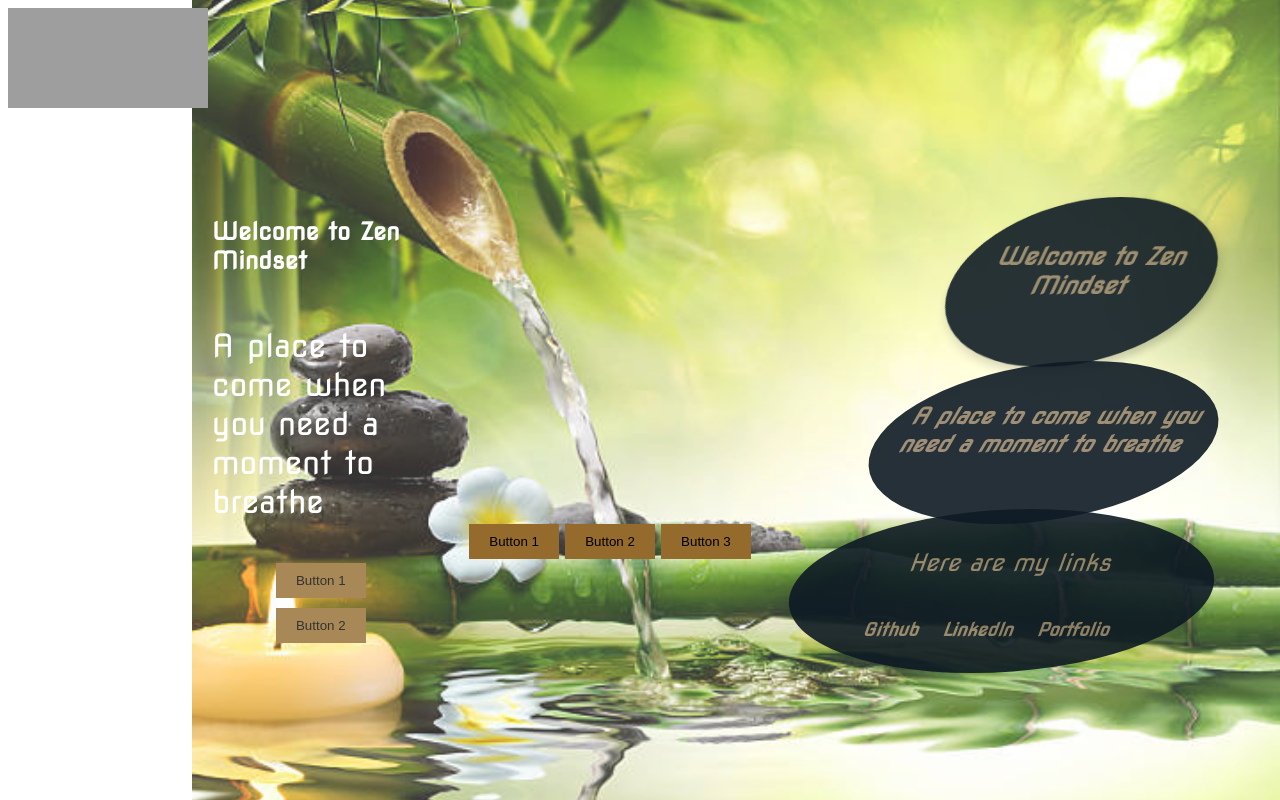
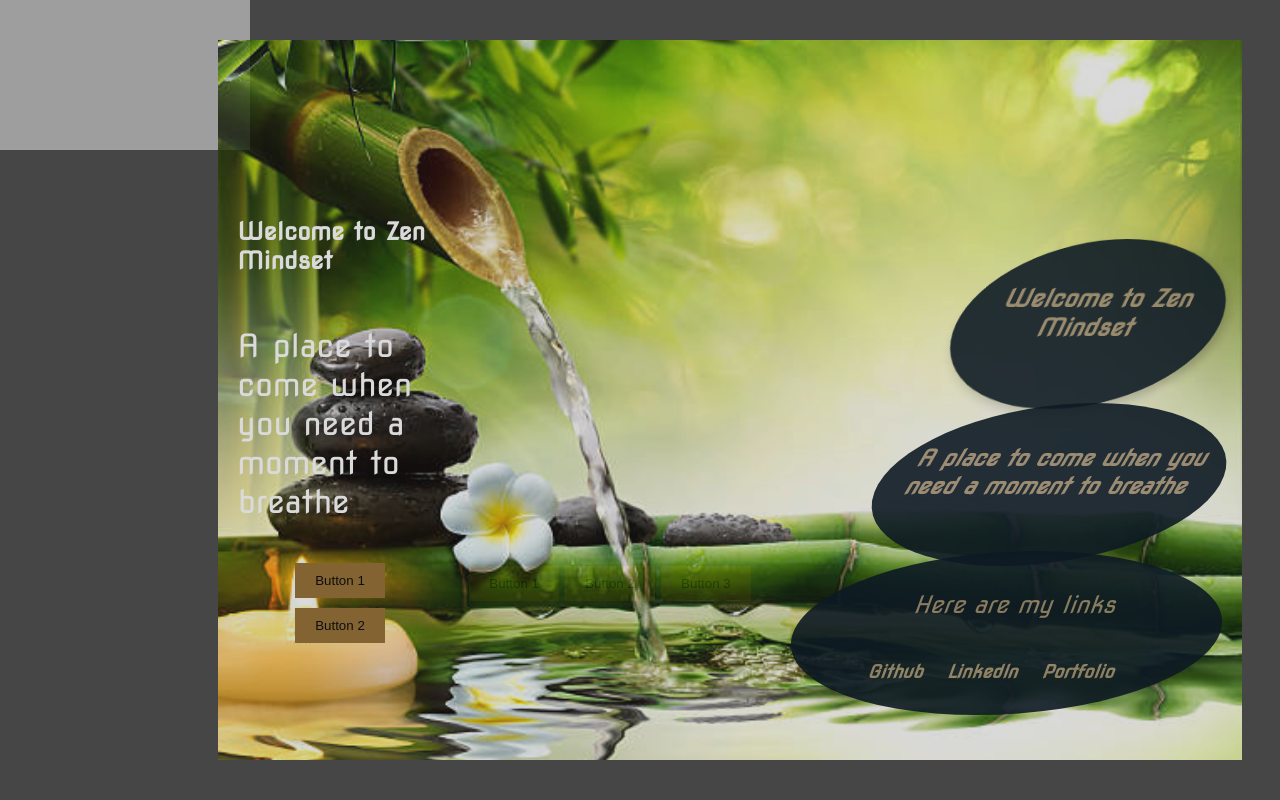
Before and after one commit to 206Dorian/Zen-Minset, a Flask app: page / in a window 1280 px wide. Run offline with Flask 3, Linux system fonts and the light colour scheme; grey boxes are pictures that could not be loaded.

Commit message:
playing with layout and space

```diff
--- a/zen-mindset/static/css/style.css
+++ b/zen-mindset/static/css/style.css
@@ -12,11 +12,13 @@
 
 .background {
     position: fixed;
-    top: 0%; /* Add 20% space to the top */
-    left: 15%; /* Add 20% space to the left */
-    width: 85%; /* Reduce the width to 80% */
-    height: 100%; /* Reduce the height to 80% */
-    z-index: -1;
+    top: 5%; /* Add 20% space to the top */
+    bottom:5%;
+    left: 17%; /* Add 20% space to the left */
+    right: 3%;
+    width: 80%; /* Reduce the width to 80% */
+    height: 90%; /* Reduce the height to 80% */
+    z-index: 0;
     background-image: url('/static/media/zenimagery.jpg');
     background-size: cover;
     background-position: center;
@@ -25,10 +27,11 @@
 }
 
 body {
-    /* background-color: var(--silvery-blue);
-    color: var(--silvery-blue); */
+    background-color: var(--medium-gray);
     font-family: 'Nova Square', sans-serif;
+    margin: 0; /* Remove default body margin */
 }
+
 
 .buttons {
 
--- a/zen-mindset/templates/index.html
+++ b/zen-mindset/templates/index.html
@@ -27,7 +27,7 @@
     </div>
 
 
-    <iframe width="200" height="100" src="https://www.youtube.com/embed/7HG2W7PhCNQ?si=FbKZYhNvpxZnYoSO"
+    <iframe width="250" height="150" src="https://www.youtube.com/embed/7HG2W7PhCNQ?si=FbKZYhNvpxZnYoSO"
         title="YouTube video player" frameborder="0"
         allow="accelerometer; autoplay; clipboard-write; encrypted-media; gyroscope; picture-in-picture; web-share"
         allowfullscreen></iframe>
```
